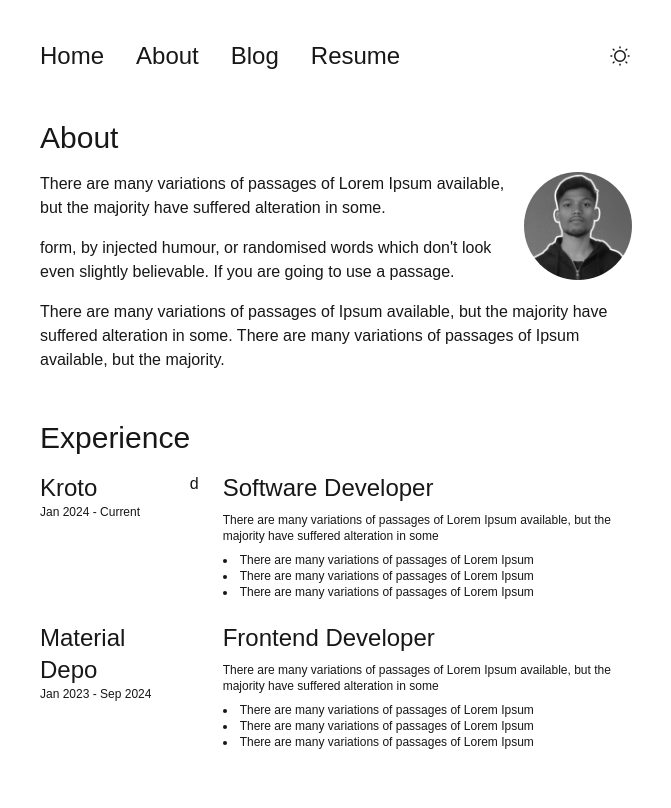
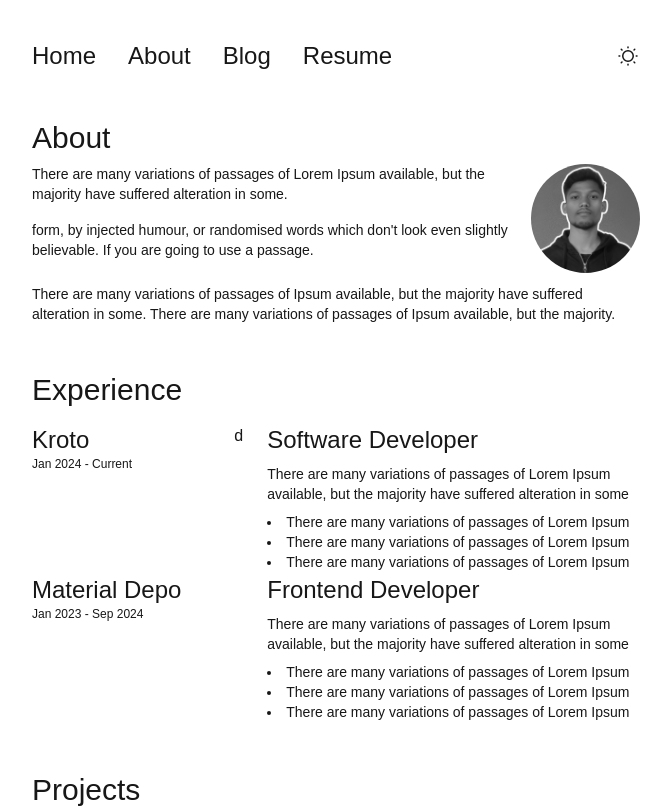
Before and after one commit to anuprajvarma/portfolio, a Next.js app: page /about in a window 1280 px wide. Shown: the top 808 px of the page, without its empty margins (304-975 px from the left). Built offline with nearby package versions, Linux system fonts and the light colour scheme.

Commit message:
change middle div width precentage to rem

```diff
--- a/app/about/page.tsx
+++ b/app/about/page.tsx
@@ -3,7 +3,8 @@ import Image from "next/image";
 export default function About() {
   return (
     <div className="w-full">
-      <div className="m-auto p-4 py-6 flex flex-col gap-4 w-6/12">
+      <div className="w-[40rem] m-auto">
+        <div className="m-auto p-4 py-6 flex flex-col text-sm gap-2">
           <p className="text-3xl font-medium">About</p>
           <div className="flex justify-between gap-2 w-full">
             <div className="w-10/12 gap-4 flex flex-col">
@@ -13,7 +14,8 @@ export default function About() {
               </p>{" "}
               <p>
                 form, by injected humour, or randomised words which don&apos;t
-              look even slightly believable. If you are going to use a passage.
+                look even slightly believable. If you are going to use a
+                passage.
               </p>{" "}
             </div>
             <div className="h-[7rem] w-[7rem]">
@@ -33,10 +35,10 @@ export default function About() {
             of passages of Ipsum available, but the majority.
           </p>{" "}
         </div>
-      <div className="w-6/12 m-auto p-4 py-6 flex flex-col gap-4">
+        <div className="p-4 py-6 flex flex-col gap-4">
           <p className="text-3xl font-medium">Experience</p>
           <div className="flex gap-2 w-full">
-          <div className="w-3/12 h-[300px]">
+            <div className="w-4/12 h-[300px]">
               <div className="h-[150px]">
                 <div>
                   <p className="text-2xl font-medium">Kroto</p>
@@ -51,14 +53,14 @@ export default function About() {
               </div>
             </div>
             <div className="">d</div>
-          <div className="w-9/12 h-[300px]">
+            <div className="w-8/12 h-[300px]">
               <div className="h-[150px] flex flex-col gap-2 pl-4">
                 <p className="text-2xl font-medium">Software Developer</p>
-              <p className="text-xs">
-                There are many variations of passages of Lorem Ipsum available,
-                but the majority have suffered alteration in some
+                <p className="text-sm">
+                  There are many variations of passages of Lorem Ipsum
+                  available, but the majority have suffered alteration in some
                 </p>
-              <ul className="list-disc list-inside text-xs">
+                <ul className="list-disc list-inside text-sm">
                   <li>There are many variations of passages of Lorem Ipsum </li>
                   <li>There are many variations of passages of Lorem Ipsum </li>
                   <li>There are many variations of passages of Lorem Ipsum </li>
@@ -66,11 +68,11 @@ export default function About() {
               </div>
               <div className="h-[150px] flex flex-col gap-2 pl-4">
                 <p className="text-2xl font-medium">Frontend Developer</p>
-              <p className="text-xs">
-                There are many variations of passages of Lorem Ipsum available,
-                but the majority have suffered alteration in some
+                <p className="text-sm">
+                  There are many variations of passages of Lorem Ipsum
+                  available, but the majority have suffered alteration in some
                 </p>
-              <ul className="list-disc list-inside text-xs">
+                <ul className="list-disc list-inside text-sm">
                   <li>There are many variations of passages of Lorem Ipsum </li>
                   <li>There are many variations of passages of Lorem Ipsum </li>
                   <li>There are many variations of passages of Lorem Ipsum </li>
@@ -79,7 +81,7 @@ export default function About() {
             </div>
           </div>
         </div>
-      <div className="w-6/12 m-auto p-4 py-6 flex flex-col gap-4">
+        <div className="p-4 py-6 flex flex-col gap-4">
           <p className="text-3xl font-medium">Projects</p>
           <div className="flex flex-row gap-16">
             <div className="bg-grey flex gap-3">
@@ -123,5 +125,6 @@ export default function About() {
           </div>
         </div>
       </div>
+    </div>
   );
 }
--- a/app/page.tsx
+++ b/app/page.tsx
@@ -2,7 +2,7 @@ import Home from "@/components/Home";
 
 export default function Page() {
   return (
-    <div className="w-6/12 m-auto">
+    <div className="w-[40rem] m-auto">
       <Home />
     </div>
   );
--- a/components/Header.tsx
+++ b/components/Header.tsx
@@ -15,7 +15,7 @@ const Header = () => {
 
   return (
     <header className="px-4">
-      <div className="w-6/12 m-auto flex justify-between items-center px-2">
+      <div className="w-[40rem] m-auto flex justify-between items-center px-2">
         <button className="lg:hidden" onClick={() => setIsOpen(!isOpen)}>
           {isOpen ? <X size={24} /> : <Menu size={24} />}
         </button>
```
Lines whose indentation alone changed are shown as unchanged.
